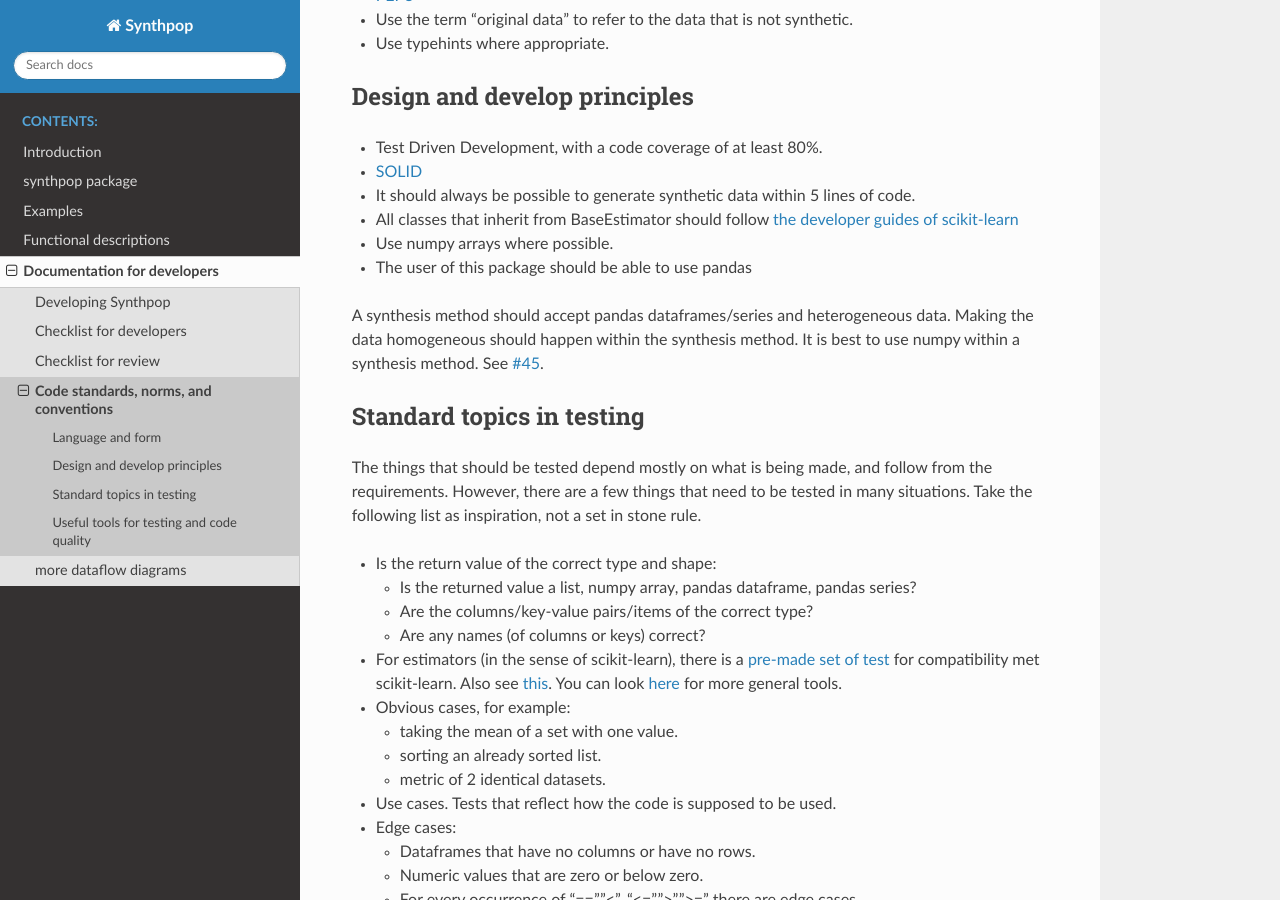
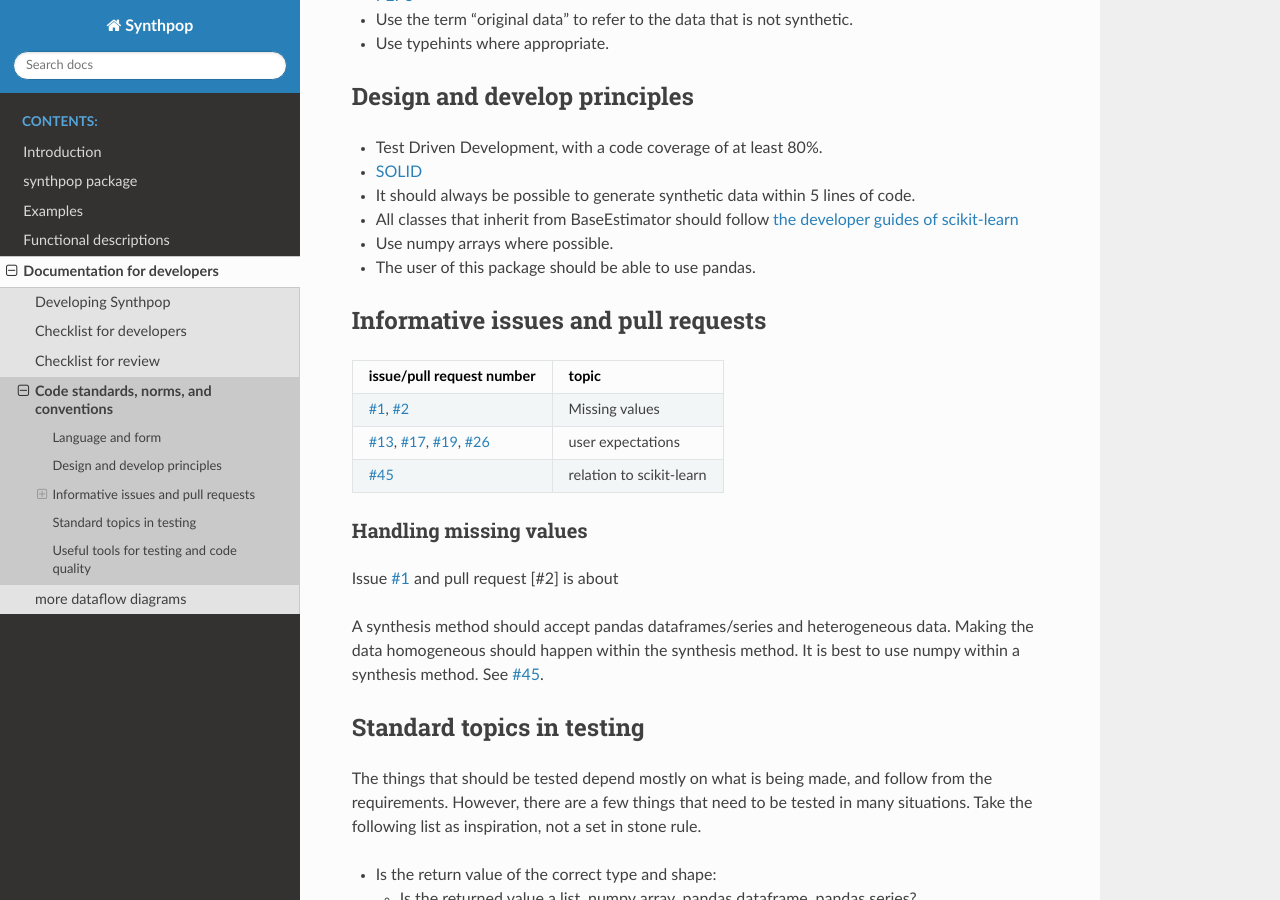
Before and after one commit to duonl/synthpop-py, a Sphinx documentation site: the page built from docs/source/developer/code_standards_and_norms.md, in a window 1280 px wide and 900 px high, scrolled down 352 px. Built offline with Sphinx 7.4.7 and the Read the Docs theme 3.1.0, drawn with Linux system fonts in a browser that asks for light colours.

Commit message:
made a list of informative issues

```diff
--- a/docs/source/developer/code_standards_and_norms.md
+++ b/docs/source/developer/code_standards_and_norms.md
@@ -16,14 +16,22 @@ See this document as a tie-breaker when there are multiple equally well options,
 - It should always be possible to generate synthetic data within 5 lines of code.
 - All classes that inherit from BaseEstimator should follow [the developer guides of scikit-learn](https://scikit-learn.org/stable/developers/develop.html)
 - Use numpy arrays where possible.
-- The user of this package should be able to use pandas
+- The user of this package should be able to use pandas.
+
+## Informative issues and pull requests
+| issue/pull request number | topic |
+| ------------------------- | ----- |
+| [#1](https://github.com/Synthpop-data/synthpop-py/issues/1), [#2](https://github.com/Synthpop-data/synthpop-py/pull/2)| Missing values |
+| [#13](https://github.com/Synthpop-data/synthpop-py/issues/13), [#17](https://github.com/Synthpop-data/synthpop-py/issues/17), [#19](https://github.com/Synthpop-data/synthpop-py/pull/19), [#26](https://github.com/Synthpop-data/synthpop-py/pull/26)| user expectations|
+| [#45](https://github.com/Synthpop-data/synthpop-py/issues/45) | relation to scikit-learn |
+
+#### Handling missing values
+Issue [#1](https://github.com/Synthpop-data/synthpop-py/issues/1) and pull request [#2] is about
+
 
 A synthesis method should accept pandas dataframes/series and heterogeneous data.
 Making the data homogeneous should happen within the synthesis method.
 It is best to use numpy within a synthesis method. See [#45](https://github.com/Synthpop-data/synthpop-py/issues/45).
-
-
-
 
 ## Standard topics in testing
 
@@ -52,8 +60,6 @@ However, there are a few things that need to be tested in many situations. Take
 
 ## Useful tools for testing and code quality
 
-
-
 - Code Spell Checker extension for vscode.
 - autopep8 extension for vscode.
 - pytest-cov for code coverage of the unit tests. (installed if you installed this package with the dev dependency group)
```
